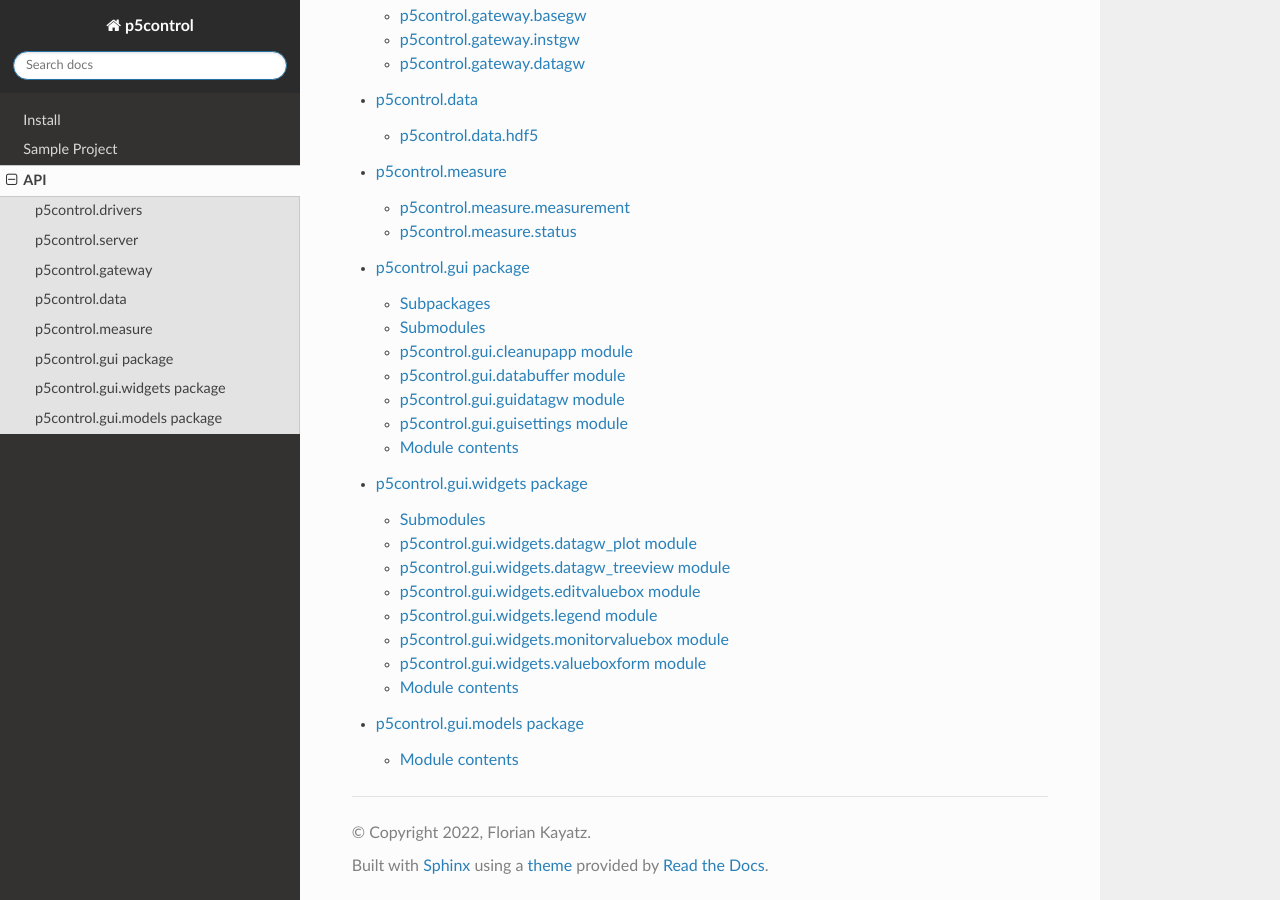
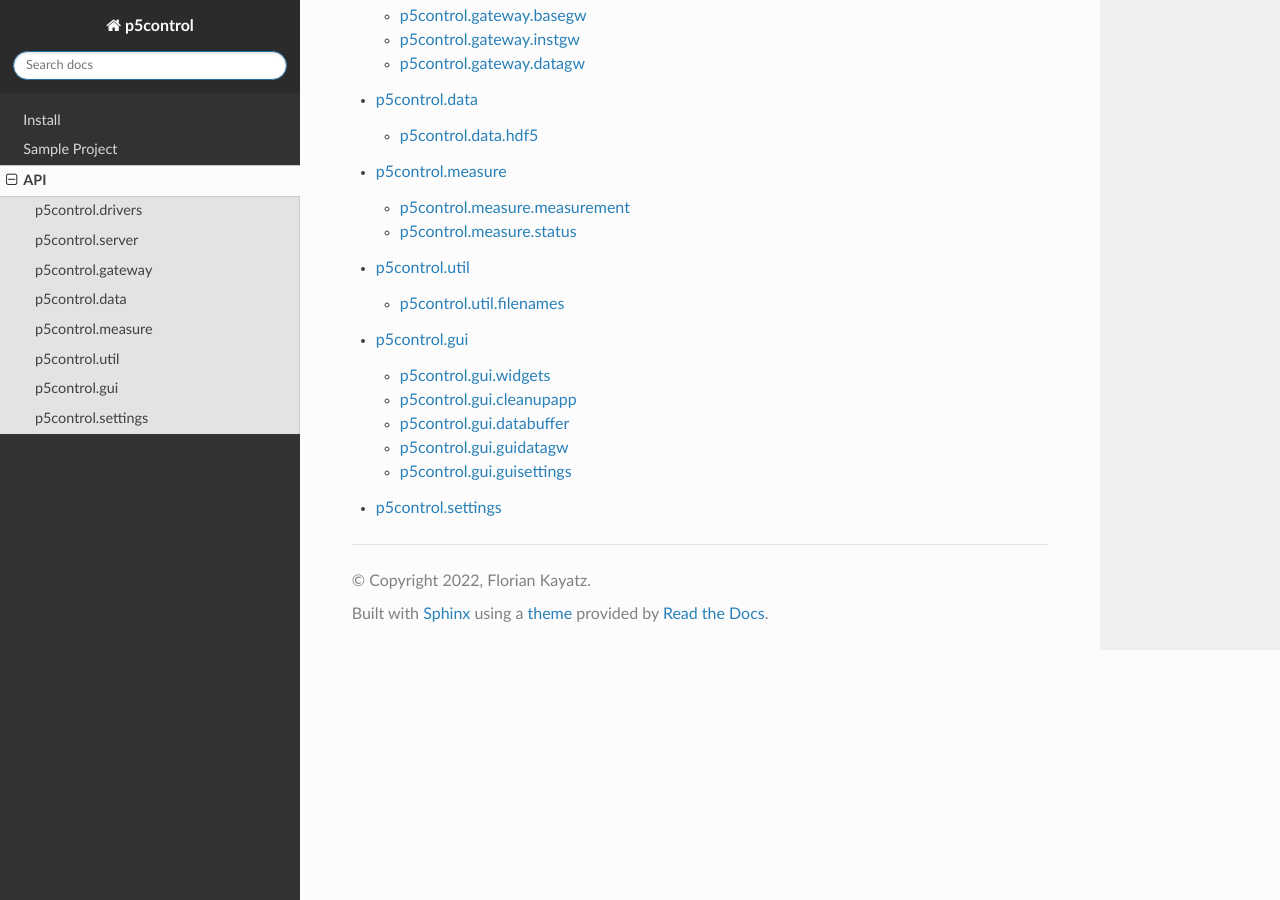
Before and after one commit to mawenzy/p5control, a Sphinx documentation site: the page built from docs/source/api/index.rst, in a window 1280 px wide and 900 px high, scrolled down 551 px. Built offline with Sphinx 7.4.7 and the Read the Docs theme 2.0.0, drawn with Linux system fonts in a browser that asks for light colours.

Commit message:
updated docs

```diff
--- a/docs/source/api/index.rst
+++ b/docs/source/api/index.rst
@@ -12,6 +12,6 @@ API
     gateway/index
     data/index
     measure/index
-    p5control.gui
-    p5control.gui.widgets
-    p5control.gui.models
+    util/index
+    gui/index
+    settings
--- a/docs/source/api/p5control.gui.models.rst
+++ /dev/null
@@ -1,10 +0,0 @@
-p5control.gui.models package
-============================
-
-Module contents
----------------
-
-.. automodule:: p5control.gui.models
-   :members:
-   :undoc-members:
-   :show-inheritance:
--- /dev/null
+++ b/docs/source/api/util/filenames.rst
@@ -0,0 +1,7 @@
+p5control.util.filenames
+========================
+
+.. automodule:: p5control.util.filenames
+   :members:
+   :undoc-members:
+   :show-inheritance:
--- /dev/null
+++ b/docs/source/api/util/index.rst
@@ -0,0 +1,9 @@
+.. _api_util:
+
+p5control.util
+==============
+
+.. toctree::
+    :maxdepth: 1
+
+    filenames
```
Also changed, not shown: docs/source/api/gui/index.rst (added, +45 -0 lines), docs/source/api/gui/widgets/index.rst (renamed from docs/source/api/p5control.gui.widgets.rst, +3 -12 lines), docs/source/api/p5control.gui.rst (deleted, +0 -54 lines), docs/source/api/settings.rst (added, +7 -0 lines), 2 other files.
